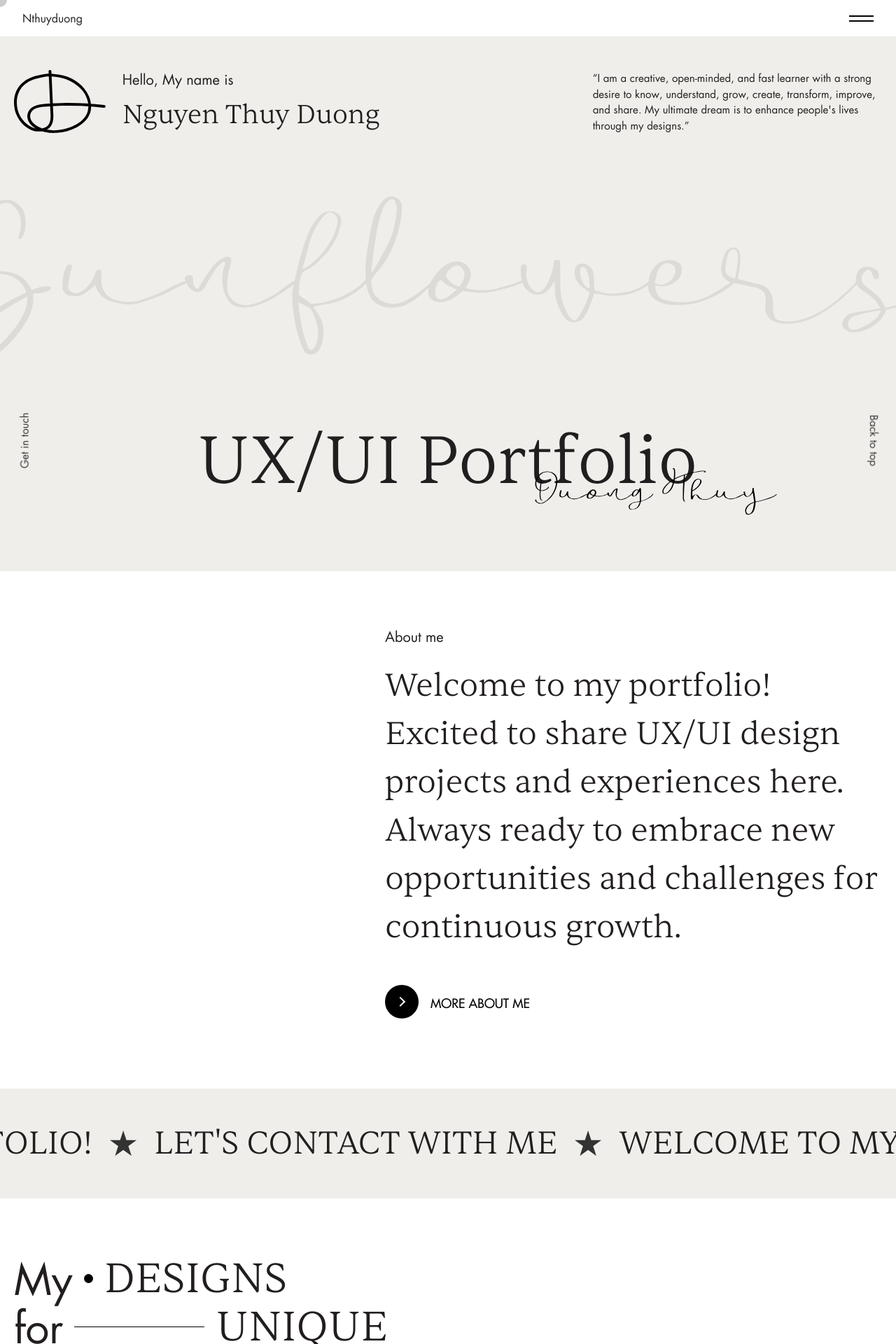
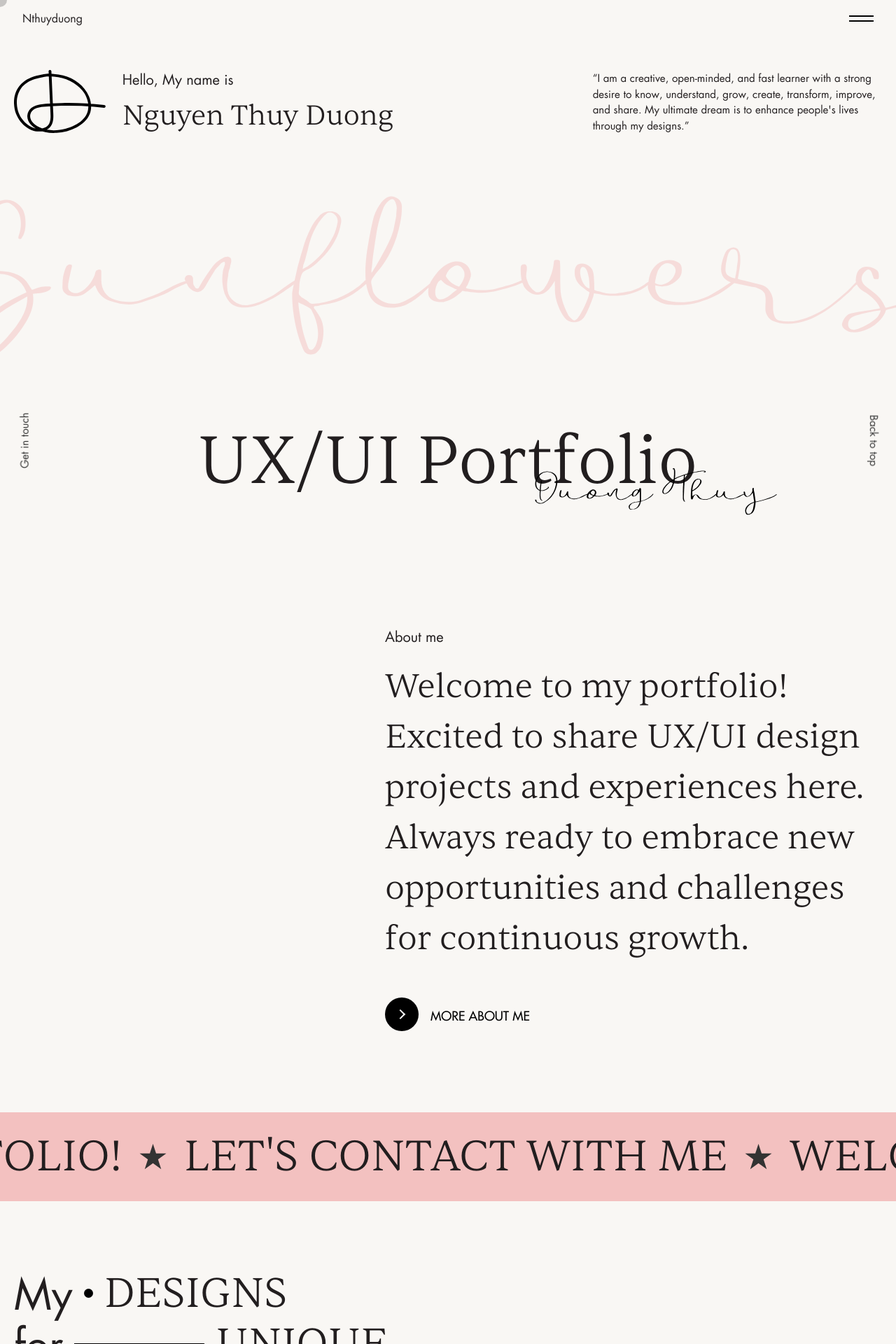
Before and after one commit to Nthuyduong/nthuyduong.github.io, a React (Create React App) app: page / in a window 1280 px wide. Shown: the top 1920 px of the page at 70% size. Built offline with nearby package versions, Linux system fonts and the light colour scheme.

Commit message:
change color

```diff
--- a/src/components/layout/Header.js
+++ b/src/components/layout/Header.js
@@ -64,17 +64,17 @@ const Header = () => {
           <div>
             <div className="section w-full">
               <div className="overflow-hidden">
-                <div style={{ "--delay": openMobileMenu ? "500ms" : '0ms' }} className="text-center header-text f-menu cursor-text-wrp text-gray-300 hover:bg-gray-700 rounded-md" aria-current="page">
+                <div style={{ "--delay": openMobileMenu ? "500ms" : '0ms' }} className="text-center header-text f-menu cursor-text-wrp text-gray-300 hover:bg-gray-700" aria-current="page">
                   <Link to="/">Home</Link>
                 </div>
               </div>
               <div className="overflow-hidden">
-                <div style={{ "--delay": openMobileMenu ? "600ms" : '100ms' }} className="my-3 text-center header-text cursor-text-wrp text-gray-300 hover:bg-gray-700 rounded-md" aria-current="page">
+                <div style={{ "--delay": openMobileMenu ? "600ms" : '100ms' }} className="py-3 text-center header-text cursor-text-wrp text-gray-300 hover:bg-gray-700 rounded-md" aria-current="page">
                   <Link to={ROUTER.ABOUT}>About</Link>
                 </div>
               </div>
               <div className="overflow-hidden">
-                <div style={{ "--delay": openMobileMenu ? "600ms" : '100ms' }} className="mb-3 text-center header-text cursor-text-wrp text-gray-300 hover:bg-gray-700 rounded-md" aria-current="page">
+                <div style={{ "--delay": openMobileMenu ? "600ms" : '100ms' }} className="pb-3 text-center header-text cursor-text-wrp text-gray-300 hover:bg-gray-700 rounded-md" aria-current="page">
                   <Link to={ROUTER.DESIGNS}>My Projects</Link>
                 </div>
               </div>
--- a/src/pages/contact.js
+++ b/src/pages/contact.js
@@ -73,8 +73,8 @@ const Contact = () => {
     <div className="section">
       <div className="px-3 md:px-0 contact-page mt-4 md:mt-7 md:mb-9 mb-4">
         <div className="md:grid grid-cols-12 gap-4 mb-2 md:mb-5">
-          <div className="col-span-1"></div>
-          <div className="col-span-11">
+
+          <div className="col-span-12">
             <div className="heading_1 cursor-text-wrp">Get In Touch</div>
           </div>
         </div>
--- a/src/pages/designs.js
+++ b/src/pages/designs.js
@@ -55,18 +55,18 @@ const Designs = () => {
                         <div className="text-white w-full flex flex-col gap-2 sm:gap-0">
                             <div className="">
                                 <div className="flex justify-center items-center">
-                                    <div className="ml:text-[120px] md:text-[90px] text-[34px]">LET'S</div>
+                                    <div className="ml:text-[160px] md:text-[100px] text-[34px]">LET'S</div>
                                     <img className="ml:h-[110px] md:h-[70px] h-[30px] ml:mx-5 md:mx-3 mx-2" src="./images/sao.svg" alt="logo" />
-                                    <div className="ml:text-[120px] md:text-[90px] text-[34px]">CREATE</div>
+                                    <div className="ml:text-[160px] md:text-[100px] text-[34px]">CREATE</div>
                                 </div>
                                 <div className="flex justify-center items-center">
-                                    <div className="ml:text-[125px] md:text-[90px] bighead text-[34px]">STAND</div>
+                                    <div className="ml:text-[150px] md:text-[100px] bighead text-[34px]">STAND</div>
                                     {/* <div className="ellip ml-4 relative">
                         <div className="absolute heading_5 text-ellipse">2024</div>
                     </div> */}
-                                    <img className="ml:h-[150px] md:h-[90px] h-[50px] ml:ml-5 md:ml-3 ml-2" src="./images/ellipse.svg" alt="logo" />
-                                    <div className="ml:text-[125px] md:text-[90px] bighead ml:mr-5 md:mr-3 mr-2 text-[34px]">UT</div>
-                                    <div className="ml:text-[125px] md:text-[90px] bighead text-[34px]">BRAND</div>
+                                    <img className="ml:h-[150px] md:h-[110px] h-[50px] ml:ml-5 md:ml-3 ml-2" src="./images/ellipse.svg" alt="logo" />
+                                    <div className="ml:text-[150px] md:text-[100px] bighead ml:mr-5 md:mr-3 mr-2 text-[34px]">UT</div>
+                                    <div className="ml:text-[150px] md:text-[100px] bighead text-[34px]">BRAND</div>
                                 </div>
                             </div>
                             {/* <div className="text-2xl sm:text-3xl">Welcome to my</div> */}
--- a/src/pages/home.js
+++ b/src/pages/home.js
@@ -115,7 +115,7 @@ const Home = () => {
     <div className="home-page">
 
       {/* NEW banner */}
-      <div className="bg-background pt-4 md:pt-6 pb-5 md:pb-7">
+      <div className="homep-banner pt-4 md:pt-6 pb-5 md:pb-7">
         <div className="section relative">
           <div className="md:grid md:grid-cols-12">
             <div className="col-span-8 md:flex">
@@ -378,7 +378,7 @@ const Home = () => {
         onMouseEnter={changeEmoji}
       >
 
-        <div className="bg-primary px-0 section-full scroll-container text-decor py-0 md:py-2">
+        <div className="bg-pink px-0 section-full scroll-container text-decor py-0 md:py-2">
           <Scroller>
             <Link to='/contact' className="flex">
               <div className="emoji flex items-center px-4">
@@ -386,11 +386,11 @@ const Home = () => {
               </div>
               {/* <div className="heading_3 cursor-text-wrp">HELLO</div> */}
 
-              <div className="heading_2 cursor-text-wrp">WELCOME TO MY PORTFOLIO!</div>
+              <div className="heading_1 cursor-text-wrp">WELCOME TO MY PORTFOLIO!</div>
               <div className="emoji flex items-center px-4">
                 <img className="w-full" src="./images/design/star.svg" alt="logo" loading="lazy" />
               </div>
-              <div className="heading_2 cursor-text-wrp home-contact-scroller-text">LET'S CONTACT WITH ME</div>
+              <div className="heading_1 cursor-text-wrp home-contact-scroller-text">LET'S CONTACT WITH ME</div>
               {/* <div className="emoji flex items-center">
                 <img className="w-full px-4" src="./images/design/star.svg" alt="logo" loading="lazy" />
               </div> */}
@@ -506,7 +506,7 @@ const Home = () => {
                   </Link>
                 </div>
                 <div className="body_text w-full mt-4 cursor-text-wrp text-color-muted">
-                Welcome to my Beauty Blog! Find skincare tips, makeup tutorials, and the latest beauty trends for radiant skin.
+                  Welcome to my Beauty Blog! Find skincare tips, makeup tutorials, and the latest beauty trends for radiant skin.
                 </div>
               </div>
               <div className="project-odd">
--- a/src/styles/app.scss
+++ b/src/styles/app.scss
@@ -2,9 +2,9 @@
 $primary_color: #E7E4DE;
 $secondary_color: #808285;
 $subcolor: #E4E4E4;
-$heading_1: 60px;
+$heading_1: 62px;
 $heading_2: 46px;
-$heading_3: 38px;
+$heading_3: 40px;
 $heading_4: 32px;
 $heading_5: 28px;
 $heading_6: 20px;
@@ -47,9 +47,9 @@ a {
   background-color: darkgrey;
 }
 
-// .page-body-wrapper {
-//   min-height: calc(100vh - 68px);
-// }
+.page {
+  background: #F9F7F4;
+}
 
 //FONT-STYLE
 .bighead {
@@ -60,13 +60,13 @@ a {
 
 .heading_1 {
   font-family: 'Sentient-lt', serif;
-  font-size: clamp(34px, 5vw, 60px);
+  font-size: clamp(34px, 5vw, 62px);
   line-height: $heading_1*1.15;
 }
 
 .heading_2 {
   font-family: 'Sentient-lt', sans-serif;
-  font-size: clamp(34px, 4vw, 46px);
+  font-size: clamp(34px, 4vw, 48px);
   line-height: $heading_2*1.2.5;
 }
 
@@ -676,7 +676,7 @@ a {
 
 .header-mobile {
   transition: top .3s linear, opacity 0s;
-  background: #fff;
+  background: #F9F7F4;
   z-index: 9999;
 
   .mobile-menu-btn {
@@ -704,8 +704,8 @@ a {
 
   .header-text {
     font-family: 'SFUFutura', serif;
-    font-size: 92px;
-    line-height: 100%;
+    font-size: 86px;
+    line-height: 110%;
   }
 
   .header-text {
--- a/src/styles/designs.scss
+++ b/src/styles/designs.scss
@@ -87,7 +87,7 @@
   background-size: cover;
   background-position: center bottom;
 }
-.design-banner img {
+.design-banner img.design-banner-bg {
   filter: grayscale(100%);
 }
 .design-banner::before {
--- a/src/styles/home.scss
+++ b/src/styles/home.scss
@@ -1,5 +1,8 @@
 
 //SHOWCASE HERE
+.homep-banner{
+  background: #F9F7F4;
+}
 .ntd-showcase{
   overflow: hidden;
 }
@@ -404,7 +407,6 @@
   }
 }
 .scroll-container.text-decor {
-  background: #F0EEEB;
   white-space: nowrap;
   overflow: hidden;
   width: 100%;
--- a/tailwind.config.js
+++ b/tailwind.config.js
@@ -4,8 +4,9 @@ module.exports = {
   theme: {
     extend: {},
     colors: {
-      'background': '#F0EEEB',
+      'background': '#F9F7F4',
       'primary': '#F0EEEB',
+      'pink': '#F3C1C0',
       'white': '#ffffff',
       'tertiary': '#C7C9C0',
       'black': '#000000',
```
Also changed, not shown: public/images/Sunflowers.svg, public/images/sao.svg.
